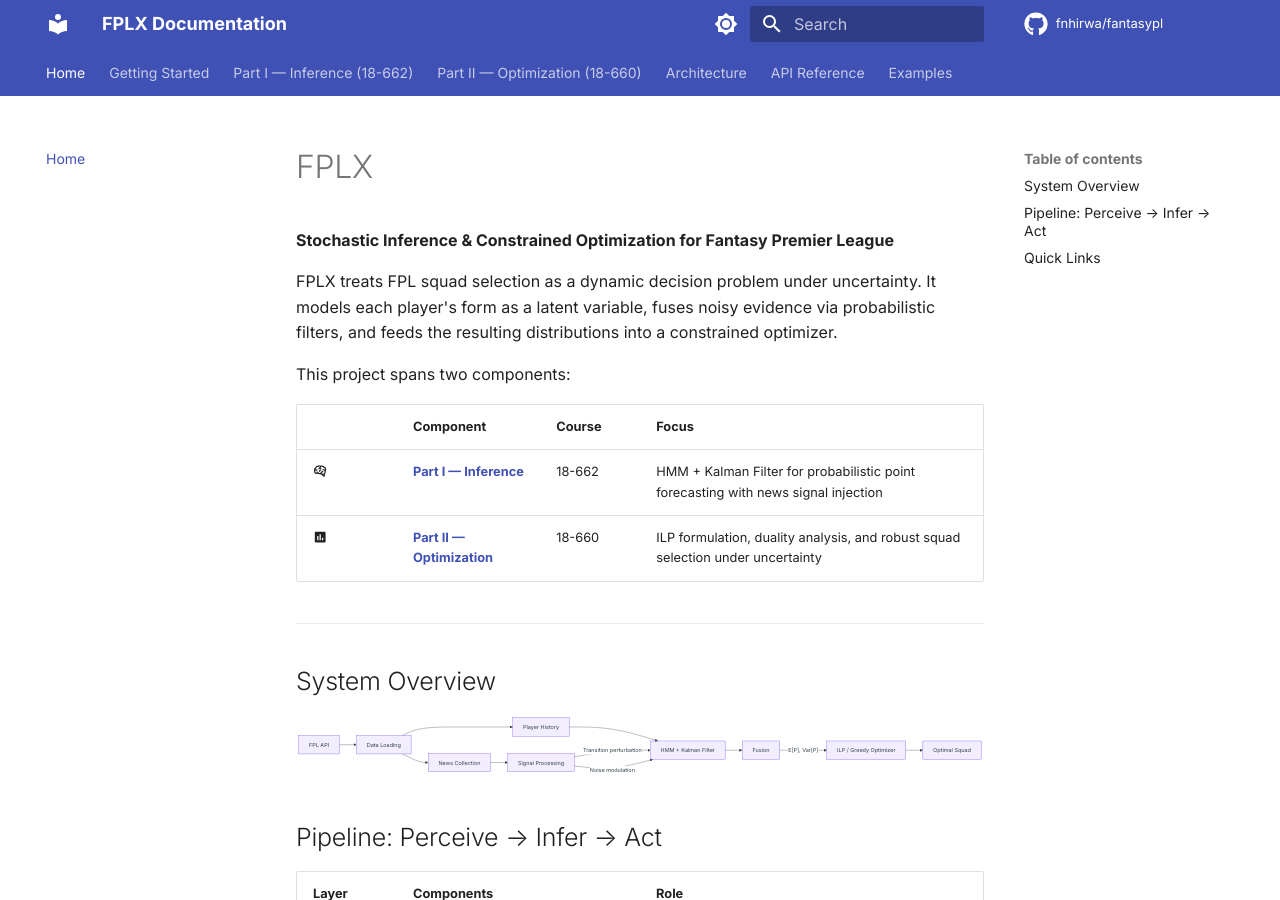
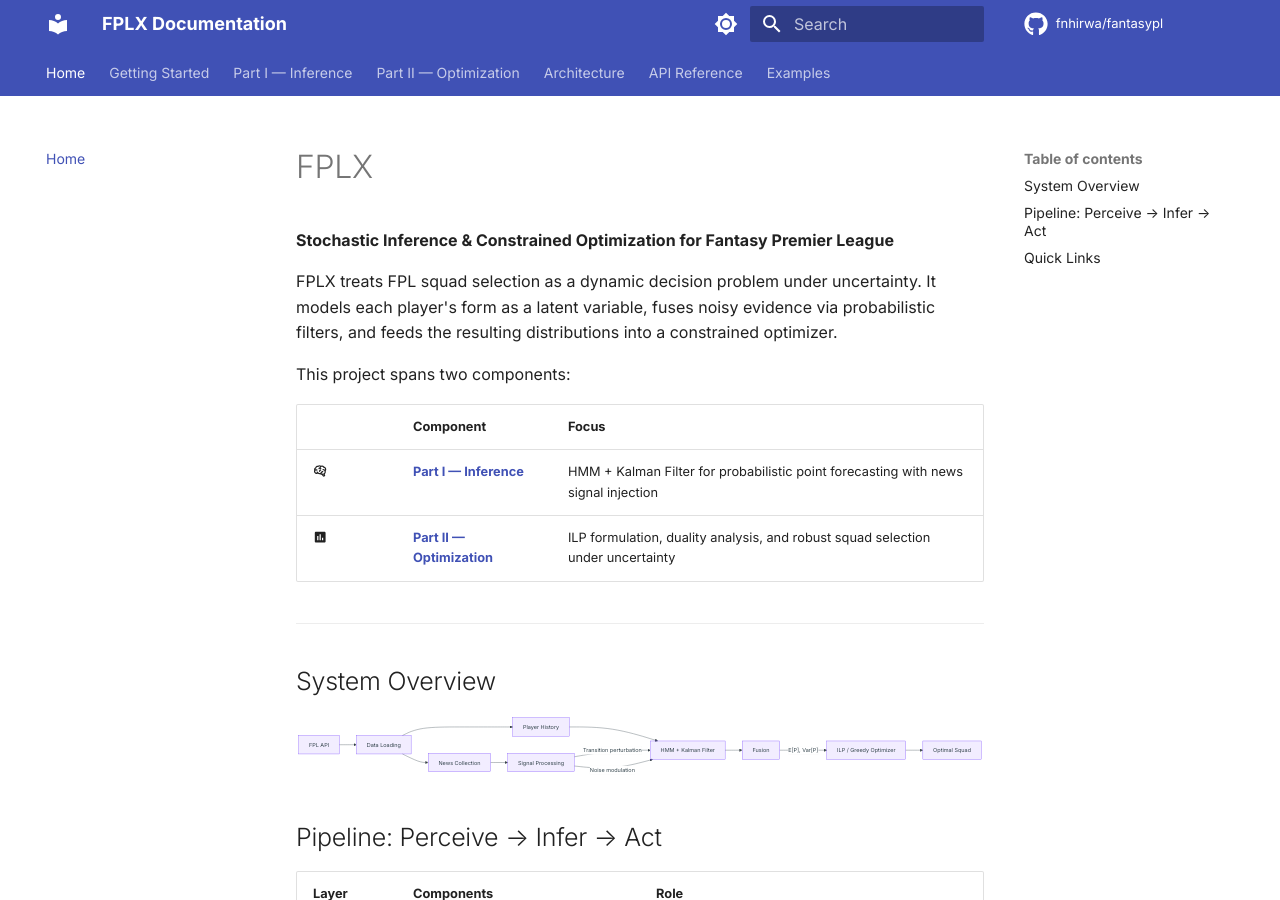
Before and after one commit to fnhirwa/fantasypl, an MkDocs documentation site: the page built from docs/index.md, in a window 1280 px wide and 900 px high. Built offline with MkDocs 1.6.1 and Material for MkDocs 9.7.7, drawn with Linux system fonts in a browser that asks for light colours; comment, search, counter and statistics services are not loaded.

Commit message:
navbar fixed

```diff
--- a/docs/index.md
+++ b/docs/index.md
@@ -6,10 +6,10 @@ FPLX treats FPL squad selection as a dynamic decision problem under uncertainty.
 
 This project spans two components:
 
-| | Component | Course | Focus |
-|---|-----------|--------|-------|
-| :material-brain: | [**Part I — Inference**](inference/index.md) | 18-662 | HMM + Kalman Filter for probabilistic point forecasting with news signal injection |
-| :material-chart-box: | [**Part II — Optimization**](optimization/index.md) | 18-660 | ILP formulation, duality analysis, and robust squad selection under uncertainty |
+| | Component | Focus |
+|---|-----------|-------|
+| :material-brain: | [**Part I — Inference**](inference/index.md) | HMM + Kalman Filter for probabilistic point forecasting with news signal injection |
+| :material-chart-box: | [**Part II — Optimization**](optimization/index.md) | ILP formulation, duality analysis, and robust squad selection under uncertainty |
 
 ---
 
--- a/mkdocs.yml
+++ b/mkdocs.yml
@@ -110,13 +110,13 @@ nav:
   - Getting Started:
     - Installation: getting-started/installation.md
     - Quick Start: getting-started/quickstart.md
-  - "Part I — Inference (18-662)":
+  - "Part I — Inference":
     - inference/index.md
     - Inference Pipeline: inference/pipeline.md
     - News Signals: inference/news-signals.md
     - HMM Details: inference/hmm.md
     - Kalman Filter: inference/kalman.md
-  - "Part II — Optimization (18-660)":
+  - "Part II — Optimization":
     - optimization/index.md
     - Squad Selection ILP: optimization/squad-ilp.md
     - Duality & Shadow Prices: optimization/duality.md
```
Also changed, not shown: docs/inference/index.md (+2 -2 lines), docs/optimization/index.md (+2 -2 lines).
